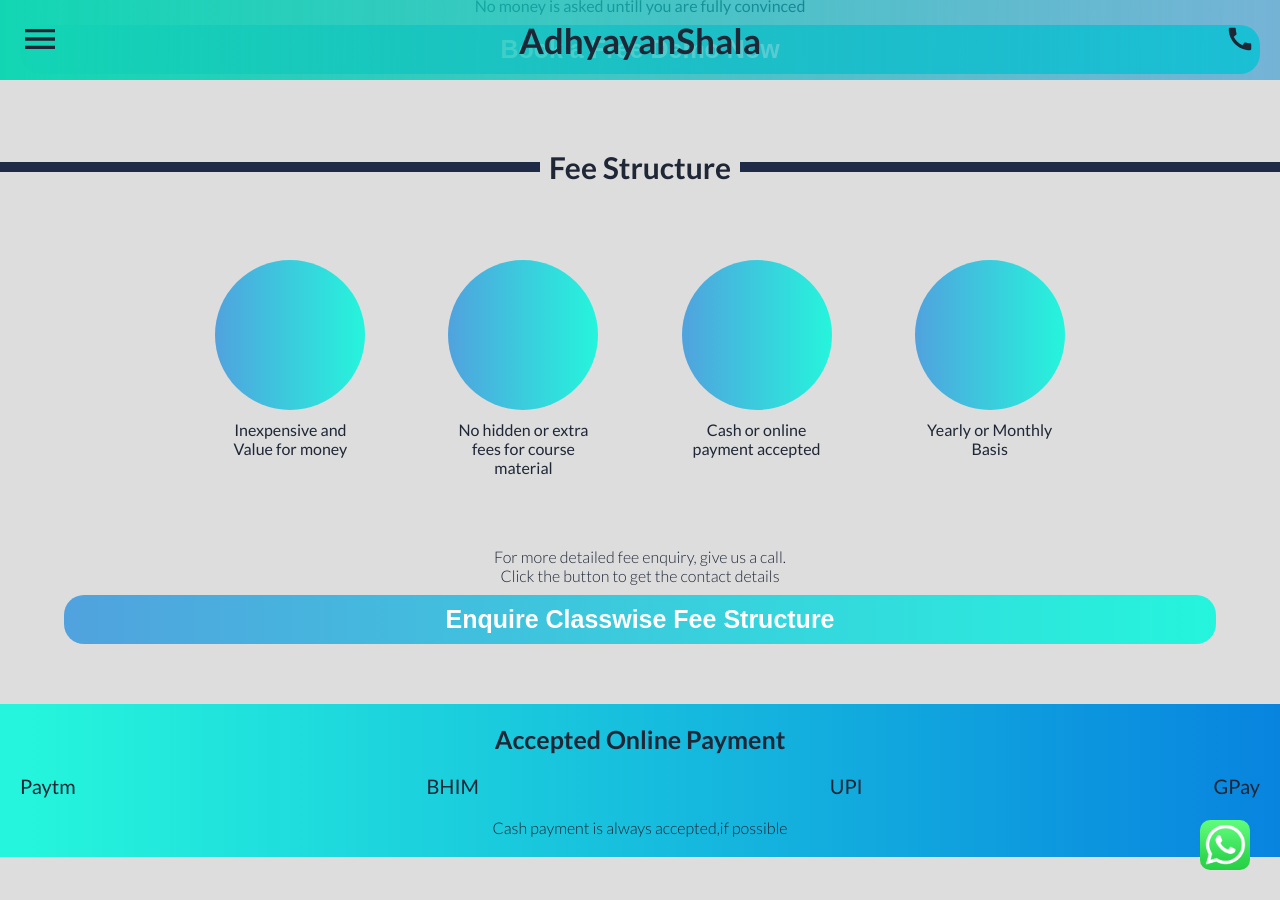
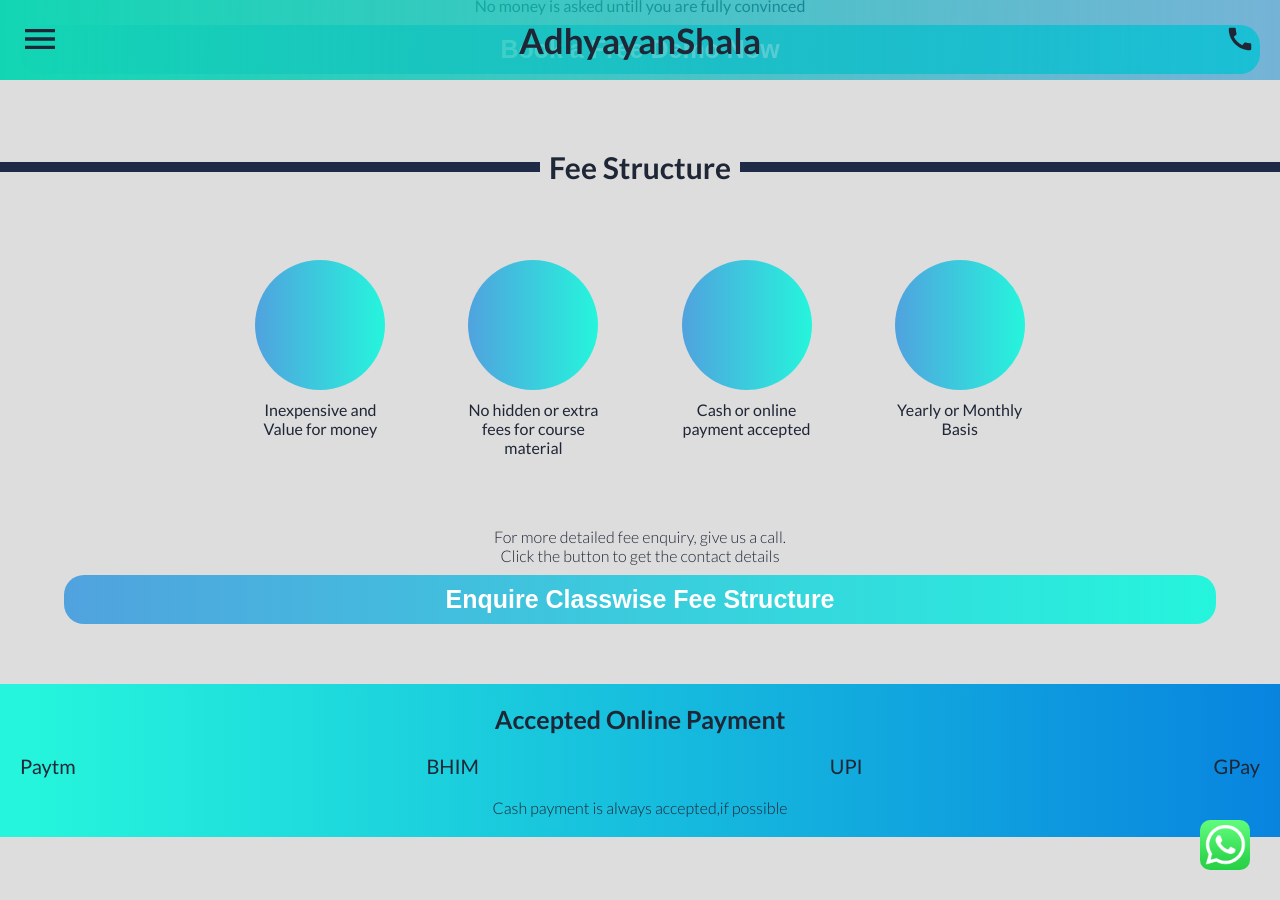
Before and after one commit to joshiCoding/adhyayanShala, a Jekyll site: the page built from index.markdown, in a window 1280 px wide and 900 px high, scrolled down 1339 px. Built offline with Jekyll 4.4.1, drawn with Linux system fonts in a browser that asks for light colours.

Commit message:
circle size correction

```diff
--- a/assets/css/styles.scss
+++ b/assets/css/styles.scss
@@ -505,13 +505,14 @@ header{
         flex-direction:column;
         justify-content:center;
         align-items:center;
+        // border:2px solid red;
         padding:30px;
-        margin:10px;
+        margin:10px 0;
         .circle{
             background: linear-gradient(270deg, #25F5DC 0%, rgba(1, 129, 223, 0.64) 100%);
             display:inline-block;
-            width:150px;
-            height:150px;
+            width:130px;
+            height:130px;
             border-radius:50%;
         }
         p{
```
Also changed, not shown: 2 other files.
